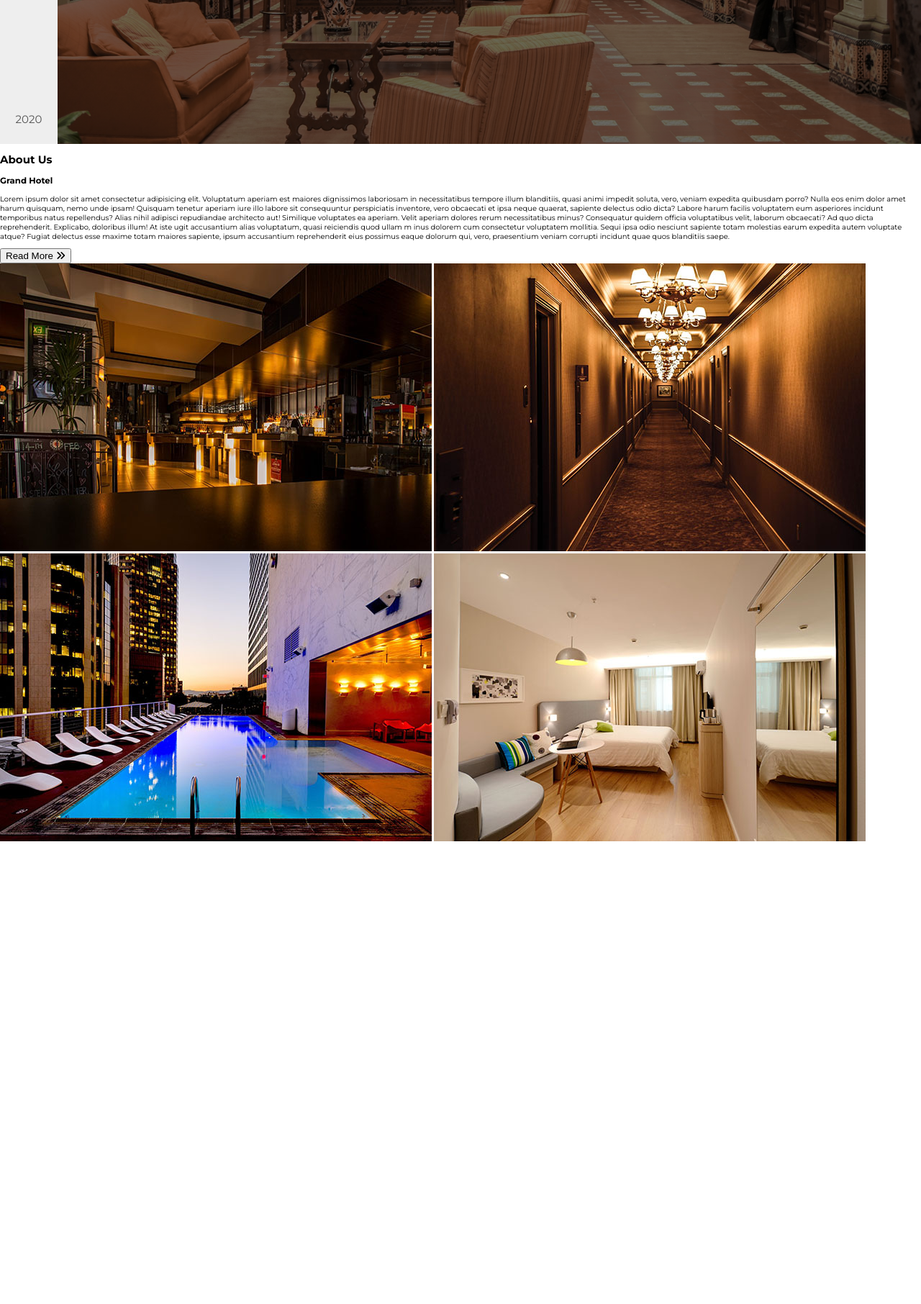
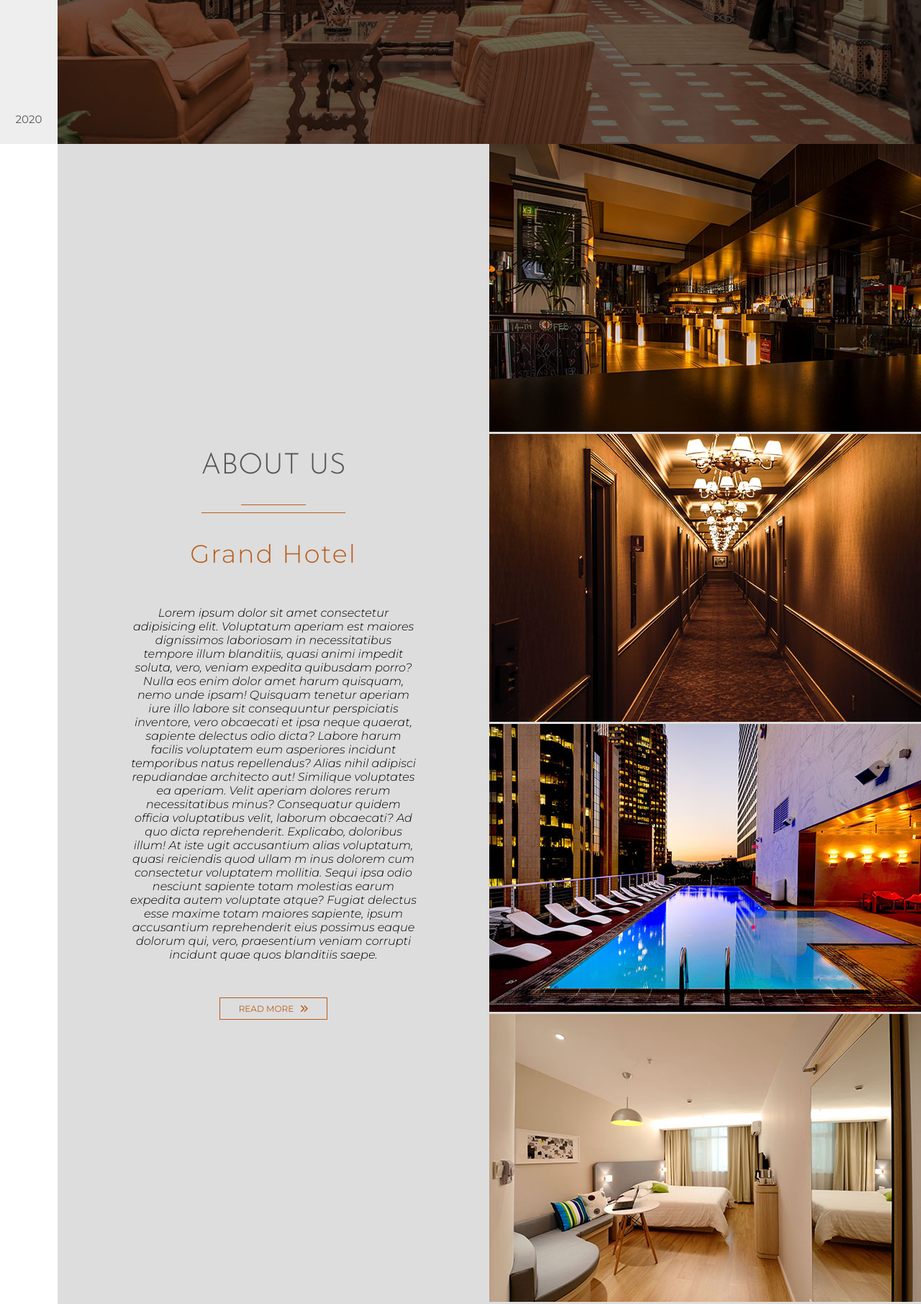
Before and after one commit to mj305/Hotel, a PHP site: page / in a window 1280 px wide. Shown: the part 600-2412 px from the top of the page at 72% size. Before the commit the page ends 1769 px from the top, so only its background shows below. Run offline with PHP 8.4, Linux system fonts and the light colour scheme; some libraries are stand-ins or nearby versions.

Commit message:
closing the day | about us in process of styling

```diff
--- a/css/style.css
+++ b/css/style.css
@@ -226,7 +226,7 @@ body {
 .header {
     margin-left: 8rem;
     height: 100vh;
-    background: linear-gradient(to top, rgba(0,0,0,.6),  rgba(0,0,0,.5)), url(../img/header-1.jpeg) center no-repeat;
+    background: linear-gradient(to top, rgba(0,0,0,.6),  rgba(0,0,0,.5)), url(../img/header-1.jpeg) center no-repeat fixed;
     background-size: cover;
 }
 
@@ -297,3 +297,85 @@ body {
     }
 }
 /* end of header */
+
+/* about us */
+
+.about-us {
+    margin-left: 8rem;
+    display: flex;
+    background-color: #ddd;
+}
+
+.about-us-content {
+    flex: 0 1 50%;
+    display: flex;
+    flex-direction: column;
+    justify-content: center;
+    align-items: center;
+    padding: 10rem;
+    box-sizing: border-box;
+}
+
+.about-us-heading {
+    font-family: 'Josefin Sans', sans-serif;
+    font-size: 4rem;
+    font-weight: 300;
+    text-transform: uppercase;
+    color: #555;
+}
+
+.small-underline {
+    width: 9rem;
+    height: .1rem;
+    margin: 0 auto 1rem auto;
+    background-color: #b85d1c;
+}
+
+.big-underline {
+    width: 20rem;
+    height: .1rem;
+    background-color: #b85d1c;
+}
+
+.sub-heading {
+    font-size: 3.5rem;
+    font-weight: 300;
+    letter-spacing: .2rem;
+    color: #b85d1c;
+}
+
+.about-us-paragraph {
+    font-size: 1.6rem;
+    font-style: italic;
+    font-weight: 300;
+    text-align: center;
+    margin-bottom: 5rem;
+}
+
+.about-us-btn {
+    width: 15rem;
+    padding: .7rem;
+    font-family: 'Montserrat', sans-serif;
+    font-size: 1.2rem;
+    text-transform: uppercase;
+    color: #b85d1c;
+    background-color: transparent;
+    border: .1rem solid #b85d1c;
+    outline: none;
+    cursor: pointer;
+}
+
+.btn-arrow {
+    margin-left: .5rem;
+    transition: margin-left .4s;
+}
+
+.about-us-btn:hover .btn-arrow {
+    margin-left: 1.5rem;
+}
+
+.about-us-images {
+    flex: 1 1 ;
+}
+
+/* end of about us */
--- a/index.html
+++ b/index.html
@@ -123,7 +123,7 @@
                     <div class="small-underline"></div>
                     <div class="big-underline"></div>
                 </div>
-                <h3 class="subheading"> Grand Hotel </h3>
+                <h3 class="sub-heading"> Grand Hotel </h3>
                 <p class="about-us-paragraph">
                     Lorem ipsum dolor sit amet consectetur adipisicing elit.
                     Voluptatum aperiam est maiores dignissimos laboriosam in
@@ -148,7 +148,7 @@
                 </p>
                 <button class="about-us-btn">
                     Read More
-                    <i class="fas fa-angle-double-right"></i>
+                    <i class="fas fa-angle-double-right btn-arrow"></i>
                 </button>
             </div>
 
```
